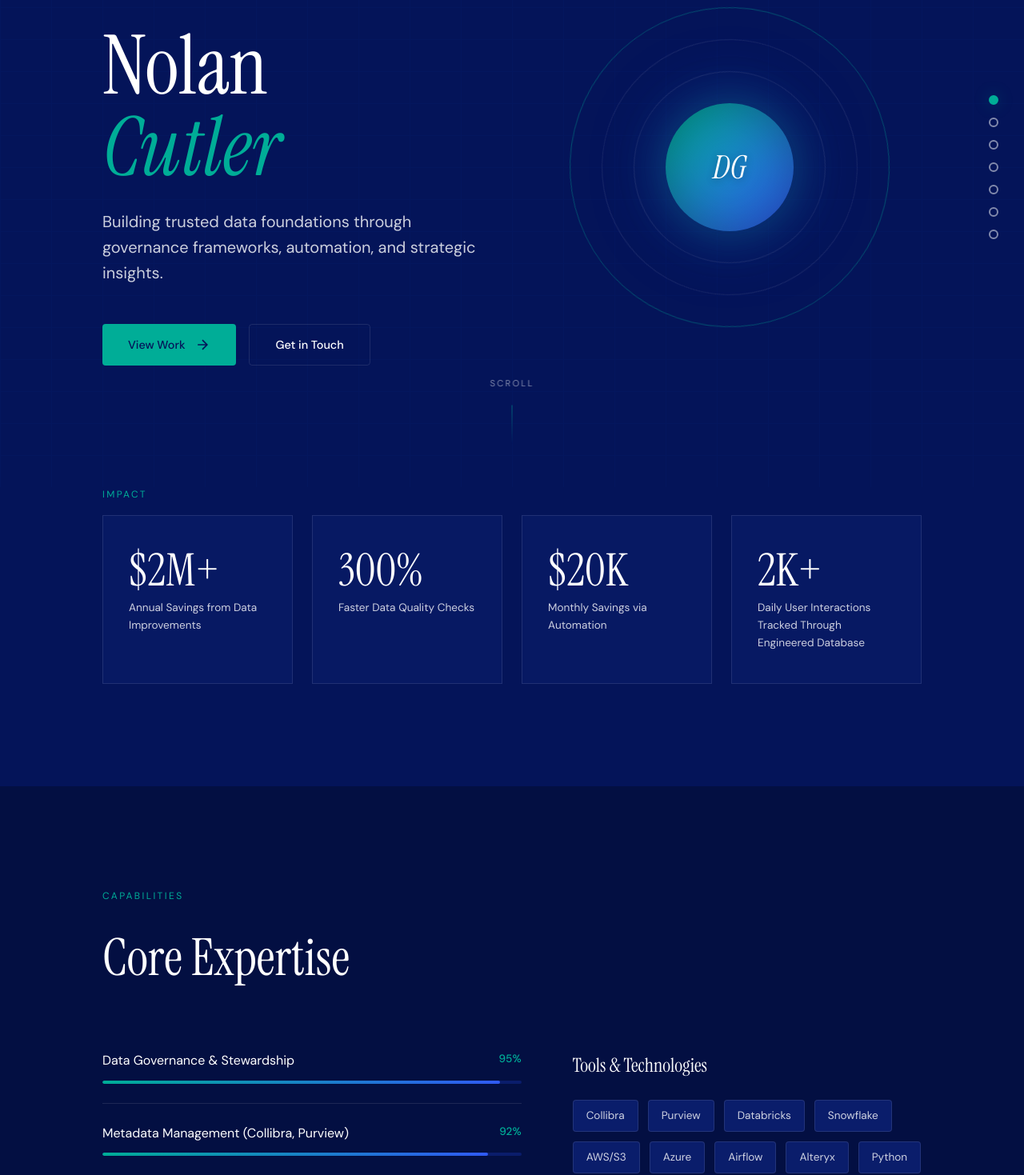
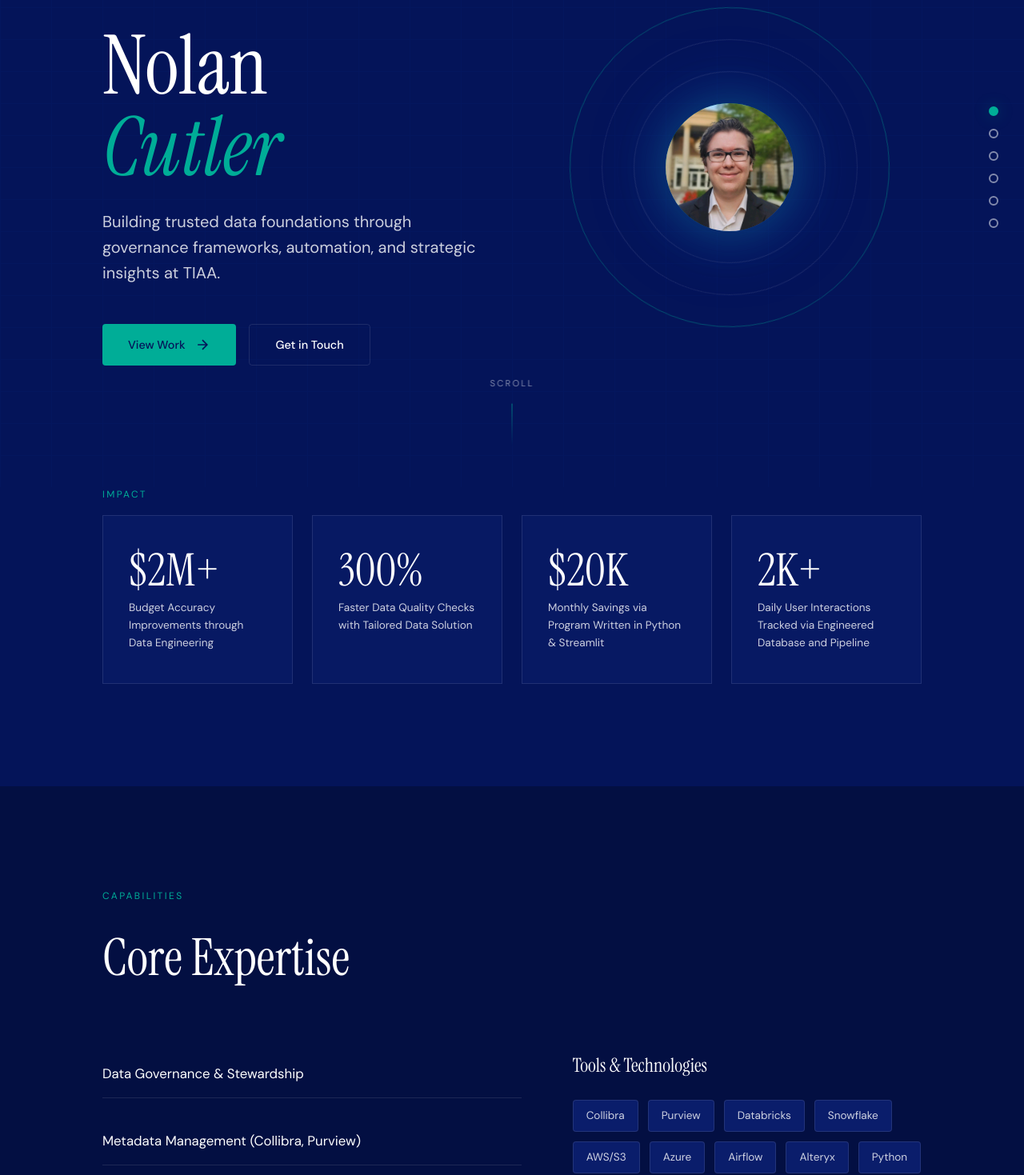
Before and after one commit to nbcutler/portfolio, a React (Vite) app: page / in a window 1280 px wide. Shown: the part 191-1660 px from the top of the page at 80% size. Built offline with nearby package versions, Linux system fonts and the light colour scheme.

Commit message:
Minor visual fixes, headshot uploaded. Cert fixed.

```diff
--- a/src/App.jsx
+++ b/src/App.jsx
@@ -4,18 +4,17 @@ import { useState, useEffect } from 'react'
 const portfolioData = {
   name: "Nolan Cutler",
   title: "Data Governance Analyst",
-  tagline: "Building trusted data foundations through governance frameworks, automation, and strategic insights.",
+  tagline: "Building trusted data foundations through governance frameworks, automation, and strategic insights at TIAA.",
   email: "nbcutler@smu.edu",
   phone: "(214) 683-5480",
   linkedin: "linkedin.com/in/nolancutler",
-  github: "github.com/nbcutler",
   location: "Dallas, TX",
 
   stats: [
-    { value: "$2M+", label: "Annual Savings from Data Improvements" },
-    { value: "300%", label: "Faster Data Quality Checks" },
-    { value: "$20K", label: "Monthly Savings via Automation" },
-    { value: "2K+", label: "Daily User Interactions Tracked Through Engineered Database" },
+    { value: "$2M+", label: "Budget Accuracy Improvements through Data Engineering" },
+    { value: "300%", label: "Faster Data Quality Checks with Tailored Data Solution" },
+    { value: "$20K", label: "Monthly Savings via Program Written in Python & Streamlit" },
+    { value: "2K+", label: "Daily User Interactions Tracked via Engineered Database and Pipeline" },
   ],
 
   expertise: [
@@ -51,25 +50,10 @@ const portfolioData = {
     }
   ],
 
-  education: [
-    {
-      degree: "Master of Science in Business Analytics",
-      school: "Southern Methodist University, Cox School of Business",
-      location: "Dallas, TX",
-      period: "Aug 2023 — May 2024"
-    },
-    {
-      degree: "Bachelor of Business Administration, Information Systems Concentration",
-      school: "Southern Methodist University, Cox School of Business",
-      location: "Dallas, TX",
-      period: "Aug 2019 — Jun 2023"
-    }
-  ],
-
   certifications: [
     "Microsoft Excel Expert",
     "Certified Scrum Master",
-    "DAMA-DMBOK",
+    "DAMA-DMBOK Certified Data Management Professional",
     "CAPM (In Progress)"
   ],
 
@@ -126,24 +110,11 @@ function AnimatedNumber({ value, duration = 2000 }) {
   return <span>{display}</span>
 }
 
-// Skill bar component
-function SkillBar({ area, level, delay }) {
-  const [width, setWidth] = useState(0)
-
-  useEffect(() => {
-    const timer = setTimeout(() => setWidth(level), delay)
-    return () => clearTimeout(timer)
-  }, [level, delay])
-
+// Skill item component
+function SkillItem({ area }) {
   return (
     <div className="skill-item">
-      <div className="skill-header">
-        <span className="skill-name">{area}</span>
-        <span className="skill-level">{level}%</span>
-      </div>
-      <div className="skill-track">
-        <div className="skill-fill" style={{ width: `${width}%` }} />
-      </div>
+      <span className="skill-name">{area}</span>
     </div>
   )
 }
@@ -170,7 +141,7 @@ function App() {
     const handleScroll = () => {
       setScrollY(window.scrollY)
 
-      const sections = ['hero', 'stats', 'expertise', 'experience', 'education', 'projects', 'contact']
+      const sections = ['hero', 'stats', 'expertise', 'experience', 'projects', 'contact']
       for (const section of sections) {
         const el = document.getElementById(section)
         if (el) {
@@ -205,7 +176,7 @@ function App() {
 
       {/* Side navigation */}
       <nav className="side-nav">
-        {['hero', 'stats', 'expertise', 'experience', 'education', 'projects', 'contact'].map(section => (
+        {['hero', 'stats', 'expertise', 'experience', 'projects', 'contact'].map(section => (
           <NavDot
             key={section}
             section={section}
@@ -242,7 +213,7 @@ function App() {
             <div className="orb-ring ring-2" />
             <div className="orb-ring ring-3" />
             <div className="orb-core">
-              <span>DG</span>
+              <img src={`${import.meta.env.BASE_URL}nolanheadshot.jpg`} alt="Nolan Cutler" />
             </div>
           </div>
         </div>
@@ -277,11 +248,9 @@ function App() {
         <div className="expertise-content">
           <div className="skills-list">
             {portfolioData.expertise.map((skill, i) => (
-              <SkillBar
+              <SkillItem
                 key={skill.area}
                 area={skill.area}
-                level={skill.level}
-                delay={800 + i * 150}
               />
             ))}
           </div>
@@ -340,29 +309,6 @@ function App() {
         </div>
       </section>
 
-      {/* Education Section */}
-      <section id="education" className="experience-section">
-        <div className="section-header">
-          <h2>Education</h2>
-        </div>
-        <div className="timeline">
-          {portfolioData.education.map((edu, i) => (
-            <div key={i} className="timeline-item">
-              <div className="timeline-marker">
-                <div className="marker-dot" />
-                <div className="marker-line" />
-              </div>
-              <div className="timeline-content">
-                <div className="job-period">{edu.period}</div>
-                <h3 className="job-role">{edu.degree}</h3>
-                <div className="job-company">{edu.school}</div>
-                <div className="job-company">{edu.location}</div>
-              </div>
-            </div>
-          ))}
-        </div>
-      </section>
-
       {/* Projects Section */}
       <section id="projects" className="projects-section">
         <div className="section-header">
@@ -397,7 +343,7 @@ function App() {
         <div className="contact-content">
           <div className="section-label">Connect</div>
           <h2>Let's Work Together</h2>
-          <p>Interested in discussing solving data problems or have any data questions? Feel free to reach out!</p>
+          <p>Interested in discussing data governance challenges or opportunities? I'd love to hear from you.</p>
           <div className="contact-links">
             <a href={`mailto:${portfolioData.email}`} className="contact-link">
               <svg width="24" height="24" viewBox="0 0 24 24" fill="none" stroke="currentColor" strokeWidth="2">
@@ -423,7 +369,7 @@ function App() {
           </div>
         </div>
         <div className="footer">
-          <p>© 2025 {portfolioData.name}. Crafted with precision.</p>
+          <p>© 2026 {portfolioData.name}. Crafted with precision.</p>
         </div>
       </section>
     </div>
--- a/src/index.css
+++ b/src/index.css
@@ -312,6 +312,13 @@ body {
   text-shadow: 0 2px 10px rgba(0,0,0,0.3);
 }
 
+.orb-core img {
+  width: 100%;
+  height: 100%;
+  object-fit: cover;
+  border-radius: 50%;
+}
+
 /* Scroll Indicator */
 .scroll-indicator {
   position: absolute;
@@ -484,39 +491,17 @@ body {
 }
 
 .skill-item {
-  padding-bottom: 1.5rem;
+  padding: 1rem 0;
   border-bottom: 1px solid var(--border);
 }
 
-.skill-header {
-  display: flex;
-  justify-content: space-between;
-  margin-bottom: 0.75rem;
+.skill-item:last-child {
+  border-bottom: none;
 }
 
 .skill-name {
-  font-size: 1rem;
+  font-size: 1.05rem;
   color: var(--text-primary);
-}
-
-.skill-level {
-  font-size: 0.85rem;
-  color: var(--accent);
-  font-weight: 500;
-}
-
-.skill-track {
-  height: 4px;
-  background: var(--bg-elevated);
-  border-radius: 2px;
-  overflow: hidden;
-}
-
-.skill-fill {
-  height: 100%;
-  background: linear-gradient(90deg, var(--accent), var(--highlight));
-  border-radius: 2px;
-  transition: width 1s ease-out;
 }
 
 .tools-section h3, .certs-section h3 {
```
Also changed, not shown: public/nolanheadshot.jpg (added).
